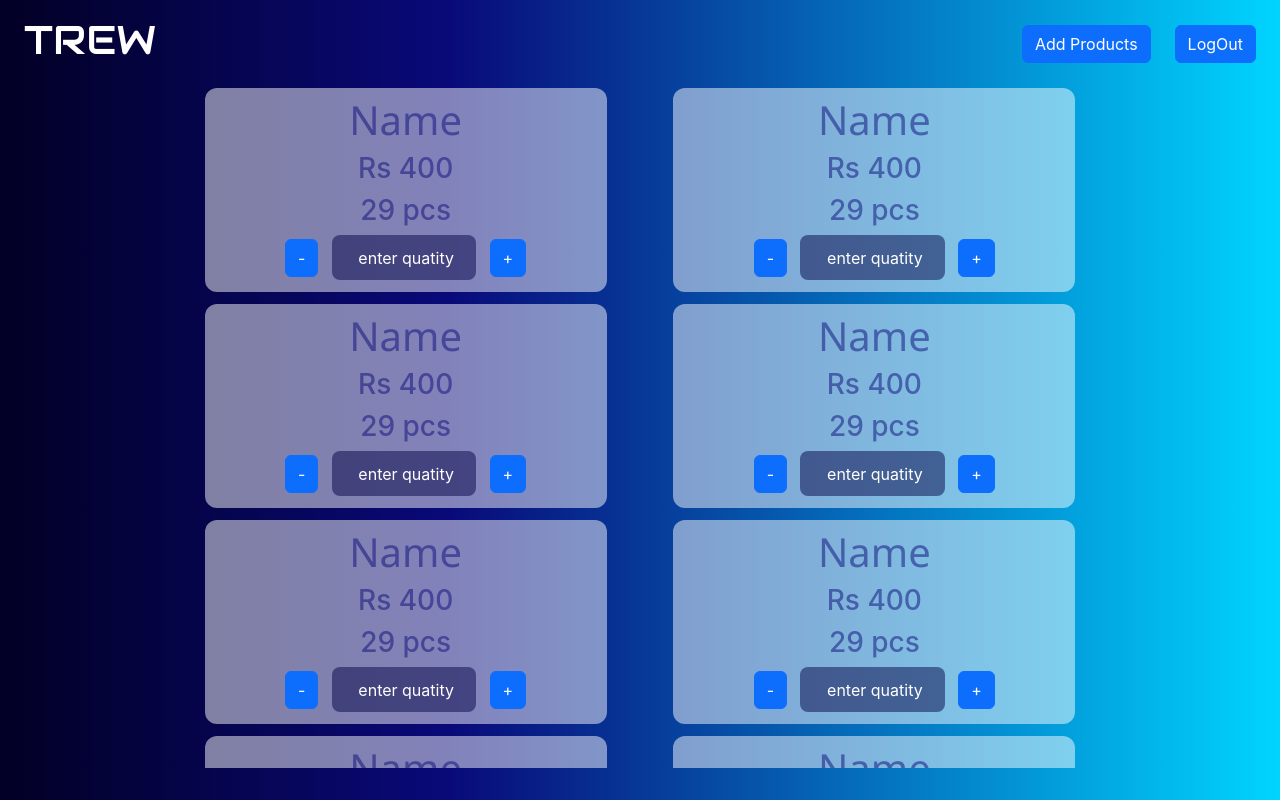
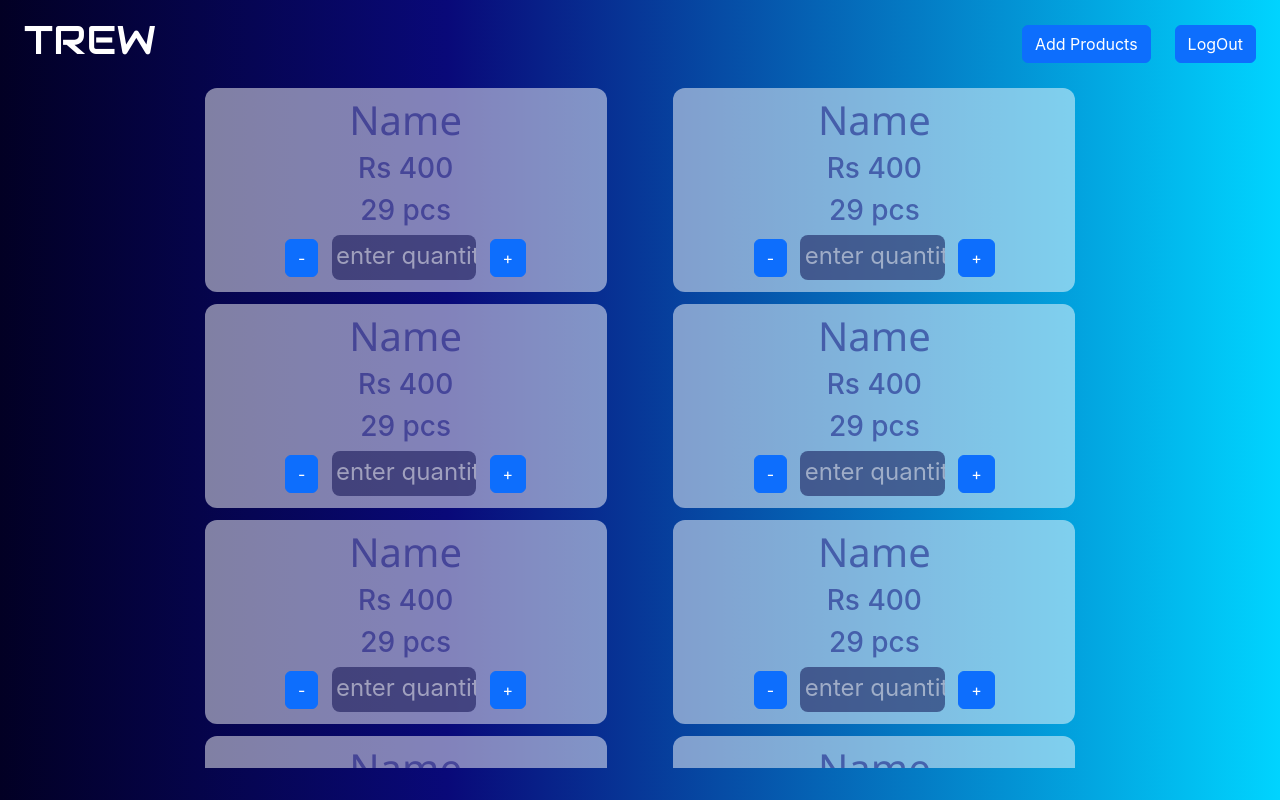
Before and after one commit to Fmajid29/inventory-react, a React (Create React App) app: page /adminpanel in a window 1280 px wide. Built offline with nearby package versions, Linux system fonts and the light colour scheme.

Commit message:
fixed all the bugs in the frontend and cleaned out the code

```diff
--- a/src/App.js
+++ b/src/App.js
@@ -7,7 +7,6 @@ import { BrowserRouter as Router, Routes, Route } from "react-router-dom";
 function App() {
   return (
     <div className="App">
-      {/* <Navrbar /> */}
       <Router>
         <Routes>
           <Route exact path="/" element={<Login />} />
--- a/src/Components/Product/Product.css
+++ b/src/Components/Product/Product.css
@@ -40,6 +40,9 @@
   .mainDiv {
     width: 100%;
   }
+  .quantity {
+    width: 80%;
+  }
   .quantity > input {
     height: 60%;
     font-size: 1.5rem;
--- a/src/Components/Product/Product.jsx
+++ b/src/Components/Product/Product.jsx
@@ -18,7 +18,7 @@ const Product = (props) => {
         <Button id="minusbutton">-</Button>
         <input
           type="text"
-          placeholder="enter quatity"
+          placeholder="enter quantity"
           value={qty}
           onChange={handleqty}
         />
--- a/src/Pages/AddProduct/Addproduct.css
+++ b/src/Pages/AddProduct/Addproduct.css
@@ -2,11 +2,9 @@
   width: 100%;
   height: 100vh;
   align-items: center;
-
 }
 
 .MainAddPdt {
-
   background-color: rgba(255, 255, 255, 0.496);
   display: flex;
   flex-direction: column;
@@ -19,17 +17,18 @@
   border-radius: 10px;
   margin: auto;
   margin-top: 3vh;
-
 }
 
-.MainAddPdt>input {
+.MainAddPdt > input {
   width: 40%;
   border-radius: 10px;
   border: none;
   height: 10%;
   background-color: rgba(5, 5, 71, 0.5);
+  text-indent: 3%;
+  color: white;
+  font-size: 1.5rem;
 }
-
 
 #submitbtn {
   width: 20%;
@@ -39,29 +38,21 @@
   border: none;
 }
 
-@media screen and (max-width:1000px) {
-
-  .MainAddPdt>input {
+@media screen and (max-width: 1000px) {
+  .MainAddPdt > input {
     width: 80%;
-
   }
-
 }
 
-@media screen and (max-width:800px) {
-
+@media screen and (max-width: 800px) {
   .MainAddPdt {
     width: 90%;
-
   }
-
 }
 
-@media screen and (max-width:400px) {
-
+@media screen and (max-width: 400px) {
   #submitbtn {
     width: 50%;
-
   }
 
   .MainAddPdt {
--- a/src/Pages/AdminPanel/AdminPanel.css
+++ b/src/Pages/AdminPanel/AdminPanel.css
@@ -19,16 +19,42 @@
   flex-wrap: wrap;
   justify-content: space-evenly;
   overflow-y: scroll;
-  /* border: 1px solid white; */
-  /* border-radius: 30px; */
 }
 
-/* Hide scrollbar in webkit-based browsers */
+/* For Webkit browsers (Safari, Chrome, etc.) */
 ::-webkit-scrollbar {
-  display: none;
+  width: 15px; /* width of the scrollbar */
 }
 
-/* Hide scrollbar in Firefox */
-::-moz-scrollbar {
-  display: none;
+::-webkit-scrollbar-track {
+  background: rgba(255, 255, 255, 0.496); /* color of the track */
 }
+
+::-webkit-scrollbar-thumb {
+  background-color: rgb(9, 9, 121, 0.5); /* color of the thumb */
+  border-radius: 5px; /* rounded corners */
+  border: none; /* border around the thumb */
+}
+
+::-webkit-scrollbar-thumb:hover {
+  background-color: #555; /* color of the thumb on hover */
+}
+
+/* For Firefox */
+scrollbar {
+  width: 10px; /* width of the scrollbar */
+}
+
+scrollbar-track {
+  background: rgba(255, 255, 255, 0.496); /* color of the track */
+}
+
+scrollbar-thumb {
+  background-color: rgb(9, 9, 121, 0.5); /* color of the thumb */
+  border-radius: 5px; /* rounded corners */
+  border: none; /* border around the thumb */
+}
+
+scrollbar-thumb:hover {
+  background-color: #555; /* color of the thumb on hover */
+}
--- a/src/Pages/Login/Login.css
+++ b/src/Pages/Login/Login.css
@@ -1,7 +1,7 @@
 ::placeholder {
-  font-size: 1rem;
+  font-size: 1.5rem;
   text-indent: 3%;
-  color: white;
+  color: rgba(255, 255, 255, 0.496);
 }
 
 .login {
@@ -37,7 +37,6 @@
 .inputform {
   width: 55%;
   height: 70%;
-  /* border: 1px solid black; */
   display: flex;
   flex-direction: column;
   justify-content: space-around;
@@ -46,7 +45,6 @@
 
 .inputform > h1 {
   font-size: 4rem;
-  /* color: white; */
   font-family: "Audiowide", cursive;
 }
 
@@ -55,7 +53,7 @@
   height: 10%;
   border-radius: 12px;
   border: none;
-  font-size: 1rem;
+  font-size: 1.5rem;
   text-indent: 3%;
   background-color: rgba(5, 5, 71, 0.5);
   color: white;
```
